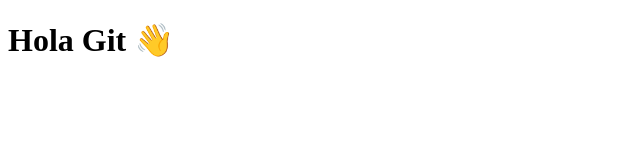
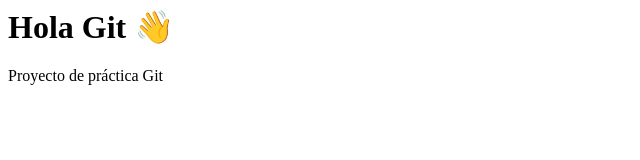
Before and after one commit to Sarasuadi-18/proyecto-git, a plain HTML site: page index.html in a window 1280 px wide. Shown: the whole page, without its empty margins (0-640 px from the left). Drawn offline with Linux system fonts and the light colour scheme.

Commit message:
Agrega footer al index

```diff
--- a/index.html
+++ b/index.html
@@ -1,9 +1,6 @@
-<!DOCTYPE html>
-<html>
-<head>
-  <title>Proyecto Git Real</title>
-</head>
 <body>
   <h1>Hola Git 👋</h1>
+  <footer>
+    <p>Proyecto de práctica Git</p>
+  </footer>
 </body>
-</html>
```
